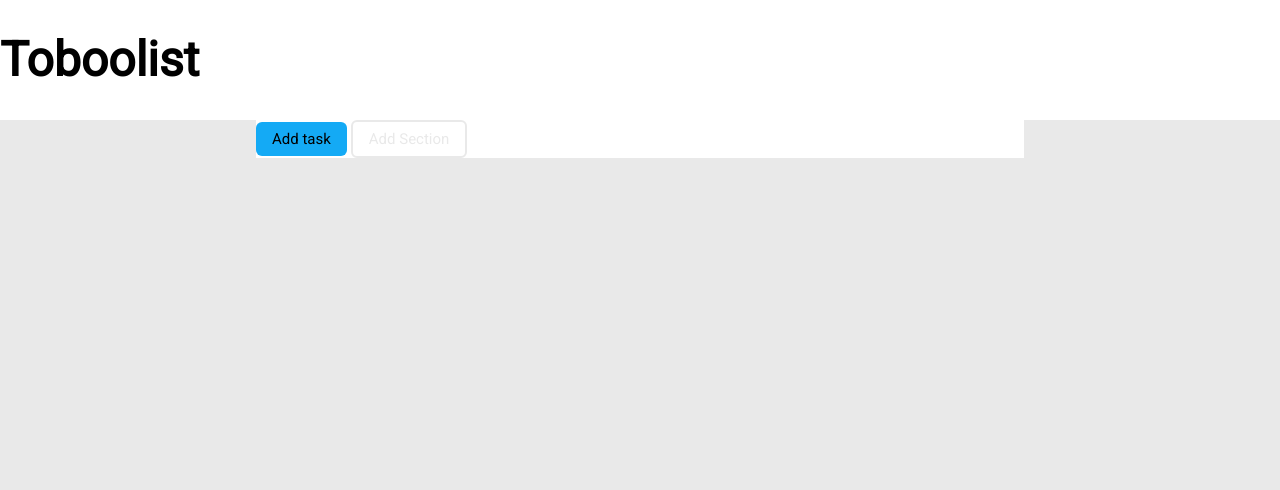
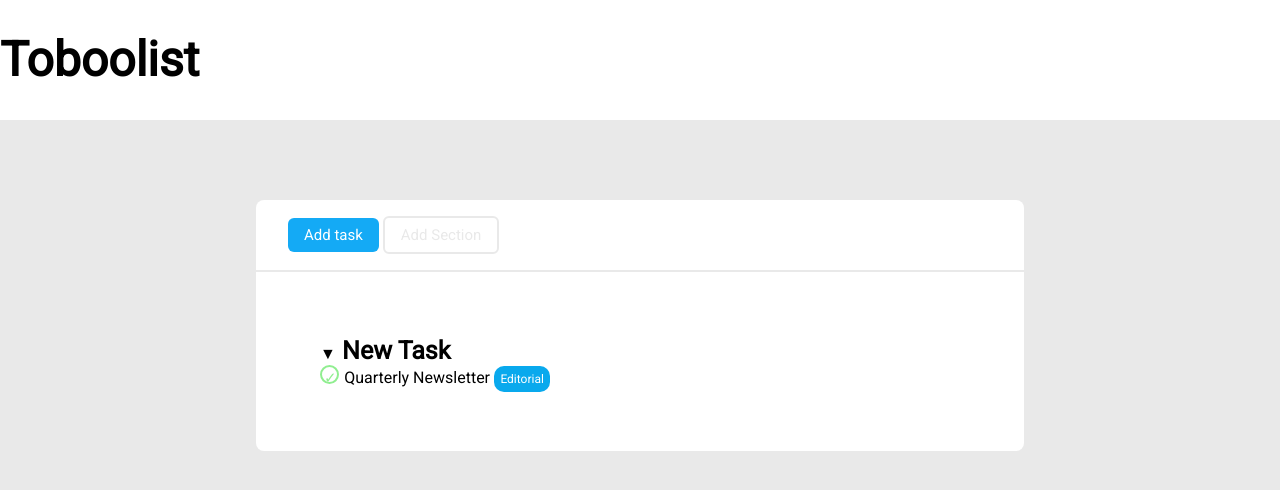
Before and after one commit to CondoriM/html-css-toboolist, a plain HTML site: page index.html in a window 1280 px wide. Drawn offline with Linux system fonts and the light colour scheme.

Commit message:
created task section

```diff
--- a/css/style.css
+++ b/css/style.css
@@ -5,7 +5,6 @@
 }
 
 :root{
-    --bg-body-color: #Ffffff;
     --add-task-color: #14AAF5;
     --add-section-color: #e9e9e9;
     --title-section-color: #4A4F58;
@@ -30,7 +29,8 @@ body{
 #site_header{
     width: 100%;
     height: 120px;
-    background-color: var(--bg-body-color);
+    background-color: white;
+    margin-bottom: 5rem;
 }
 
 .logo{
@@ -46,15 +46,17 @@ body{
 /*main*/
 
 main{
+    border-radius: 0.5rem;
     width: 60%;
     margin: auto;
-    background-color: var(--bg-body-color);
+    background-color: white;
 }
 
 /*buttons*/
 
 #add_box{
-    border-bottom: 3px solid var(--add-section-color);
+    padding: 1rem 2rem;
+    border-bottom: 2px solid var(--add-section-color);
 }
 
 #add_task{
@@ -64,6 +66,7 @@ main{
     font-size: 15px;
     border: none;
     border-radius: 6px;
+    color: white;
 }
 
 #add_section{
@@ -75,3 +78,54 @@ main{
     border-radius: 6px;
     color: var(--add-section-color);
 }
+
+/*spunte task*/
+
+.circle_v{
+    display: inline-block;
+    padding: 2px;
+    width: 0.7rem;
+    height: 0.7rem;
+    border: 2px lightgreen solid;
+    border-radius: 50%;
+    color: lightgreen;
+    font-size: 15px;
+    margin-right: 5px;
+}
+
+.text_v{
+    display: inline-block;
+    line-height: 0.7rem;
+    vertical-align: middle;
+}
+
+.circle_x{
+    display: inline-block;
+    padding: 2px;
+    width: 0.8rem;
+    height: 0.8rem;
+    border: 2px lightcoral solid;
+    border-radius: 50%;
+    color: lightcoral;
+    font-size: 15px;
+}
+
+/*mittenti*/
+
+.editorial{
+    font-size: 12px;
+    background-color: var(--button-editorial-color);
+    padding: 0.4rem;
+    border-radius: 10px;
+    color: #Ffffff;
+}
+
+/*new task section*/
+
+.tasks{
+    padding: 4rem;
+}
+
+.section_title{
+    font-size: 25px;
+}
--- a/index.html
+++ b/index.html
@@ -22,10 +22,25 @@
             <button id="add_task">Add task</button>
             <button id="add_section">Add Section</button>
         </div>
-        <!-- sezione nuove task -->
-        <section>
+        <!-- sezione task -->
+        <div class="tasks">
+            <!-- new tasks -->
+            <div>
+                &#x25BC;<span class="section_title"><strong> New Task</strong></span><br>
+                <div class="circle_v"><span class="text_v">&#10003;</span></div>Quarterly Newsletter <span class="editorial">Editorial</span>
+            </div>
 
-        </section>
+            <!-- today tasks -->
+            <div>
+
+           </div>
+
+           <!-- upcomming tasks -->
+           <div>
+
+           </div>
+
+        </div>
     </main>
     <!-- foot del sito -->
     <foot id="site_footer">
```
